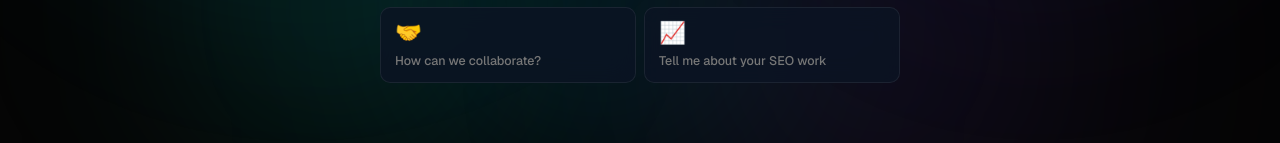
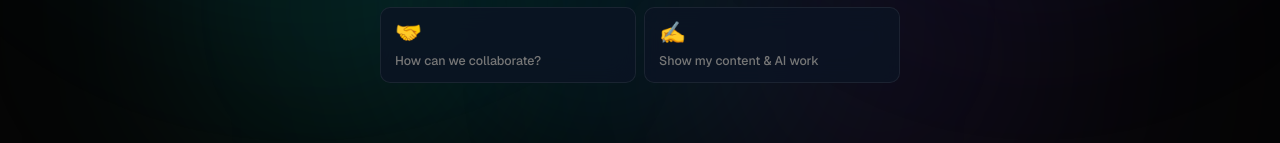
Before and after one commit to apxnate/jm-portfolio, a Next.js app: page / in a window 1280 px wide. Shown: the part 501-644 px from the top of the page. Built offline with nearby package versions, Linux system fonts and the light colour scheme.

Commit message:
Add content and AI portfolio prompt

```diff
--- a/components/SuggestionChips.tsx
+++ b/components/SuggestionChips.tsx
@@ -6,7 +6,7 @@ const CHIPS = [
   { label: 'Show me your best projects', emoji: '🚀' },
   { label: 'What tools do you use?',     emoji: '🛠️' },
   { label: 'How can we collaborate?',    emoji: '🤝' },
-  { label: 'Tell me about your SEO work', emoji: '📈' },
+  { label: 'Show my content & AI work',  emoji: '✍️' },
 ]
 
 interface SuggestionChipsProps {
```
